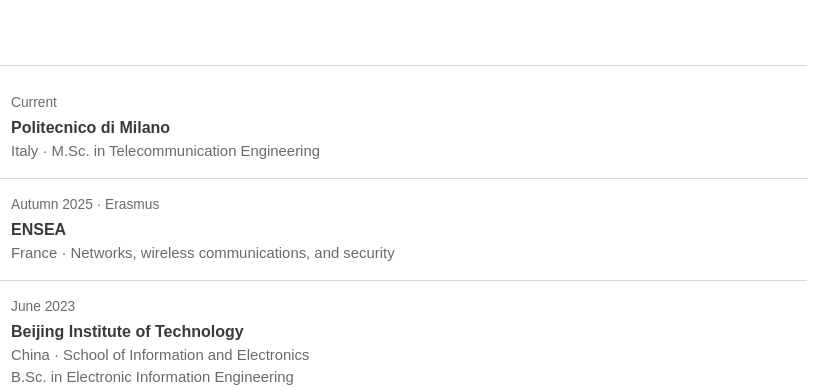
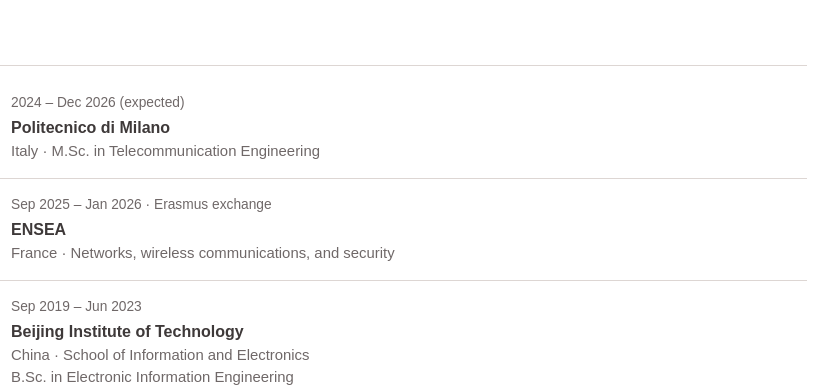
Before and after one commit to ArnoChanPolimi/ArnoChanPolimi.github.io, a plain HTML site: page index.html in a window 1280 px wide. Shown: the part 2133-2520 px from the top of the page, 347-1185 px from the left. Drawn offline with Linux system fonts and the light colour scheme.

Commit message:
Update education dates

```diff
--- a/index.html
+++ b/index.html
@@ -145,9 +145,9 @@
         <section id="education">
           <h2>Education</h2>
           <ul class="education-list">
-            <li><span class="institution-mark"><img src="images/POLIMI_LOGO.svg" alt=""></span><div><time>Current</time><strong>Politecnico di Milano</strong><div class="meta">Italy · M.Sc. in Telecommunication Engineering</div></div></li>
-            <li><span class="institution-mark"><img src="images/Logo_ENSEA.svg.png" alt=""></span><div><time>Autumn 2025 · Erasmus</time><strong>ENSEA</strong><div class="meta">France · Networks, wireless communications, and security</div></div></li>
-            <li><span class="institution-mark"><img src="images/BIT_LOGO.svg" alt=""></span><div><time>June 2023</time><strong>Beijing Institute of Technology</strong><div class="meta">China · School of Information and Electronics</div><div class="meta">B.Sc. in Electronic Information Engineering</div></div></li>
+            <li><span class="institution-mark"><img src="images/POLIMI_LOGO.svg" alt=""></span><div><time>2024 – Dec 2026 (expected)</time><strong>Politecnico di Milano</strong><div class="meta">Italy · M.Sc. in Telecommunication Engineering</div></div></li>
+            <li><span class="institution-mark"><img src="images/Logo_ENSEA.svg.png" alt=""></span><div><time>Sep 2025 – Jan 2026 · Erasmus exchange</time><strong>ENSEA</strong><div class="meta">France · Networks, wireless communications, and security</div></div></li>
+            <li><span class="institution-mark"><img src="images/BIT_LOGO.svg" alt=""></span><div><time>Sep 2019 – Jun 2023</time><strong>Beijing Institute of Technology</strong><div class="meta">China · School of Information and Electronics</div><div class="meta">B.Sc. in Electronic Information Engineering</div></div></li>
           </ul>
         </section>
 
```
